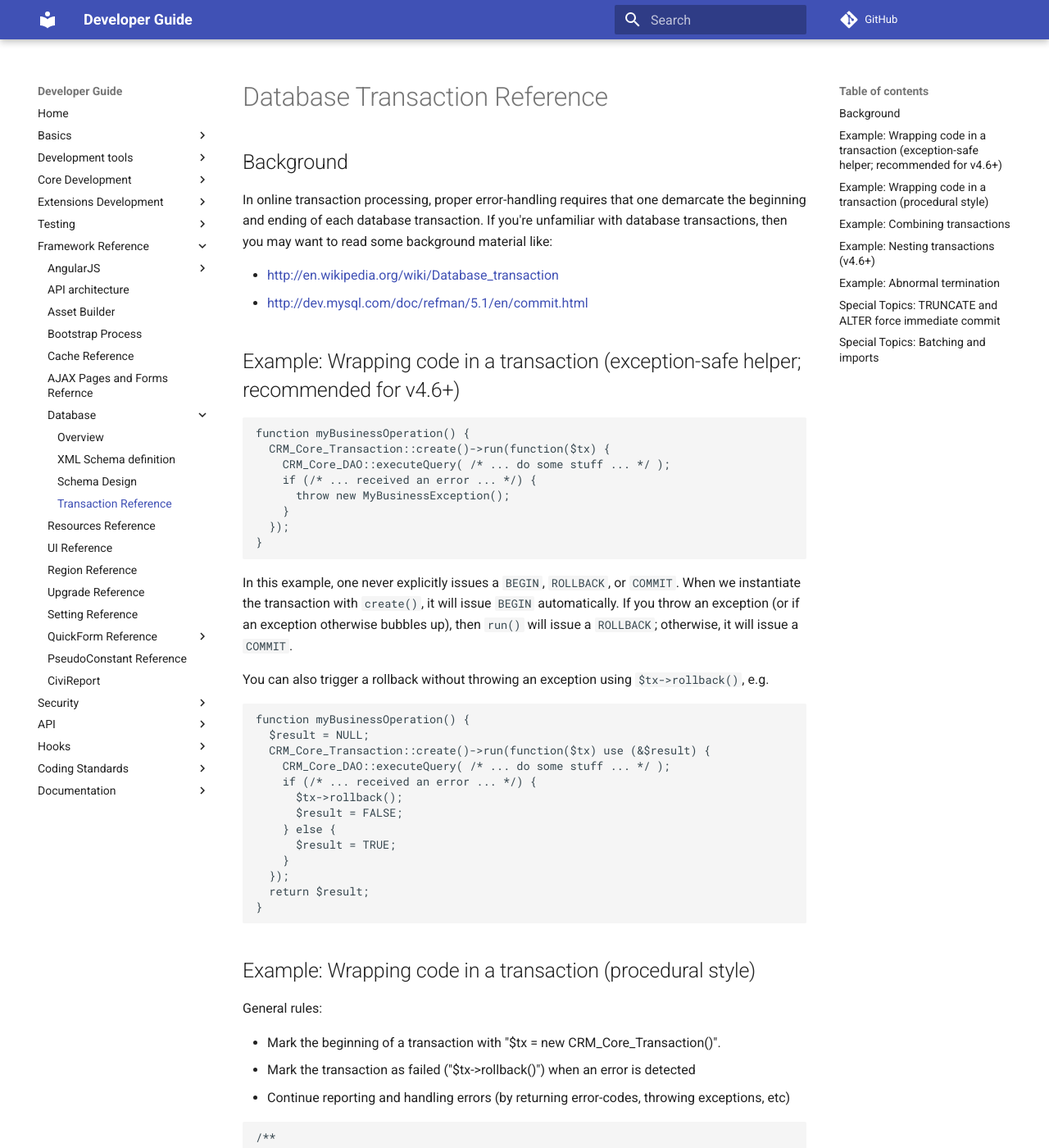
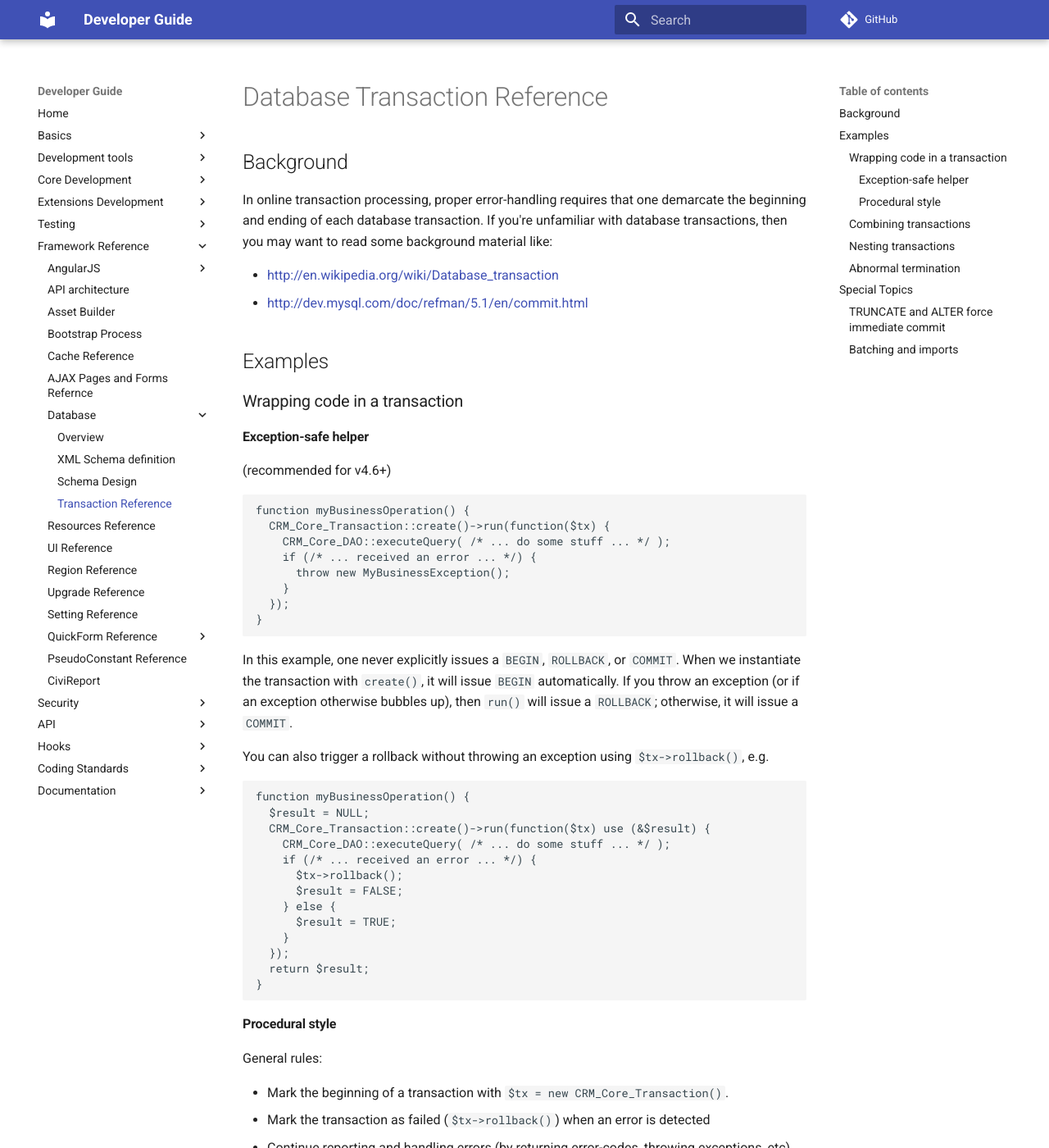
Before and after one commit to civicrm/civicrm-dev-docs, an MkDocs documentation site: the page built from docs/framework/database/transactions.md, in a window 1280 px wide and 1400 px high. Shown: the whole window at 82% size. Built offline with MkDocs 1.6.1 and Material for MkDocs 9.7.7, drawn with Linux system fonts in a browser that asks for light colours; comment, search, counter and statistics services are not loaded; old or Windows-style settings are respelled for this version of MkDocs; some of the changed text lies outside the part shown.

Commit message:
Second pass of clean up

````diff
--- a/docs/framework/database/transactions.md
+++ b/docs/framework/database/transactions.md
@@ -10,7 +10,13 @@ some background material like:
 -   <http://en.wikipedia.org/wiki/Database_transaction>
 -   <http://dev.mysql.com/doc/refman/5.1/en/commit.html>
 
-## Example: Wrapping code in a transaction (exception-safe helper; recommended for v4.6+)
+## Examples
+
+### Wrapping code in a transaction
+
+#### Exception-safe helper
+
+(recommended for v4.6+)
 
 ```php
 function myBusinessOperation() {
@@ -48,13 +54,13 @@ function myBusinessOperation() {
 }
 ```
 
-## Example: Wrapping code in a transaction (procedural style)
+#### Procedural style
 
 General rules:
 
--   Mark the beginning of a transaction with "$tx =
-    new CRM_Core_Transaction()".
--   Mark the transaction as failed ("$tx-&gt;rollback()") when an error
+-   Mark the beginning of a transaction with
+    `$tx = new CRM_Core_Transaction()`.
+-   Mark the transaction as failed (`$tx->rollback()`) when an error
     is detected
 -   Continue reporting and handling errors (by returning error-codes,
     throwing exceptions, etc)
@@ -98,7 +104,7 @@ instantiating `CRM_Core_Transaction`, it will issue a `BEGIN`
 automatically. When the function terminates (or, more specifically, when
 `$tx` destructs), it will issue a `COMMIT` or `ROLLBACK`.
 
-## Example: Combining transactions
+### Combining transactions
 
 When writing business-logic, each business operation should generally be
 executed within a transaction – for example, when a constituent fills in
@@ -181,7 +187,9 @@ This has a few important properties:
     transaction will be rolled back – leaving no contact records, no
     participant records, etc – and an error will be returned.
 
-## Example: Nesting transactions (v4.6+)
+### Nesting transactions
+
+(v4.6+)
 
 In some cases, it may be appropriate to use a **nested** transaction or
 [SAVEPOINT](http://dev.mysql.com/doc/refman/5.1/en/savepoint.html)s.
@@ -249,7 +257,7 @@ function importBatchOfContacts($contacts, $maxErrors, &$erroneousContacts) {
         -   `registerNewContactForEvent` terminates – and therefore $tx is destroyed, and **the SQL `ROLLBACK` is executed**
 
 
-## Example: Abnormal termination
+### Abnormal termination
 
 In some exceptional circumstances, program execution terminates
 abnormally – which prevents the normal transaction logic from managing
@@ -268,7 +276,9 @@ static function abend($code) {
 }
 ```
 
-## Special Topics: `TRUNCATE` and `ALTER` force immediate commit
+## Special Topics
+
+### `TRUNCATE` and `ALTER` force immediate commit
 
 In MySQL, changes to the schema will cause pending transactions to
 commit immediately (regardless of what Civi would normally do for
@@ -276,7 +286,7 @@ transactions) – so installation of new extensions, modification of
 custom-data, and cache-resets would be likely to interfere with
 transaction management.
 
-## Special Topics: Batching and imports
+### Batching and imports
 
 If you are serially processing a large number of 'rows', despite the
 additional overhead it is normally more appropriate to put a transaction
````
